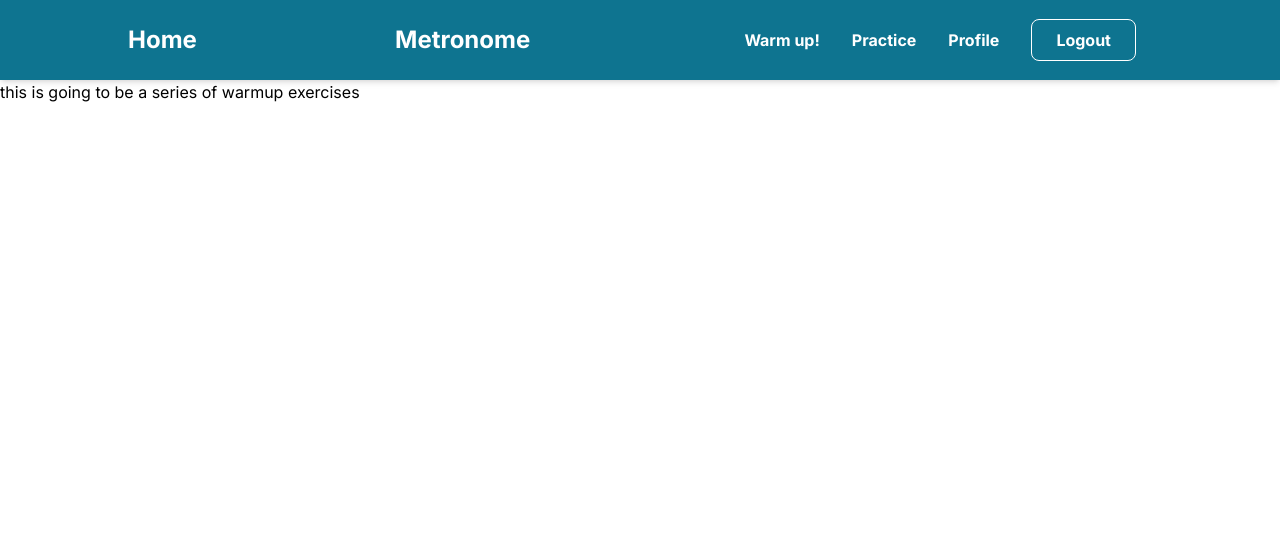
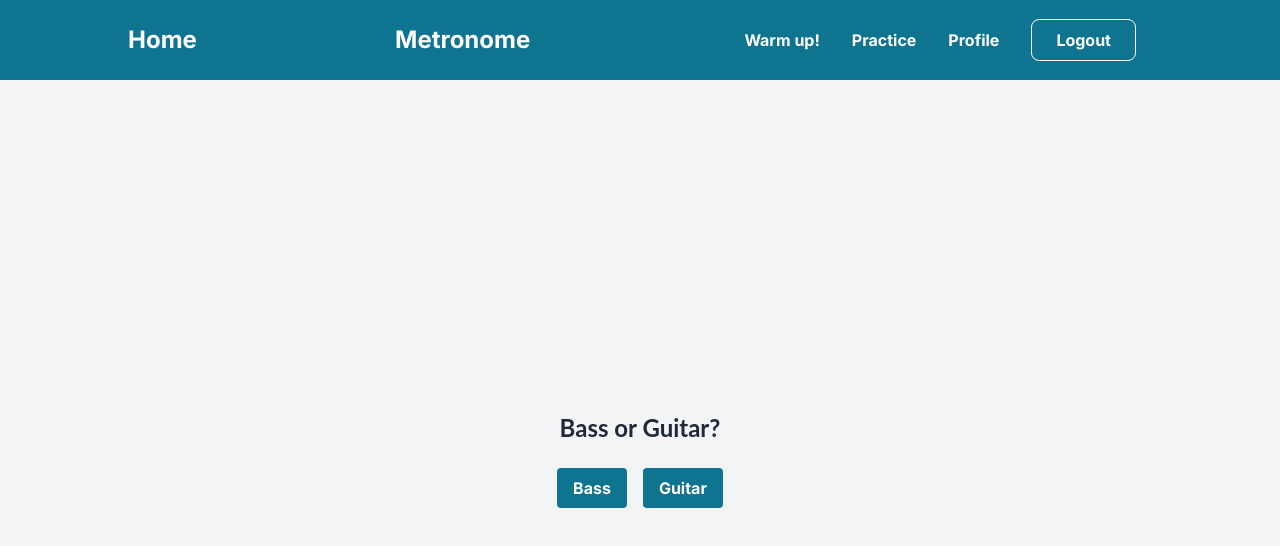
Before and after one commit to AAMCortez/jazz-riff-lab, a Next.js app: page /warmup in a window 1280 px wide. Shown: the top 546 px of the page. Built offline with nearby package versions, Linux system fonts and the light colour scheme.

Commit message:
warmup separation. needs content

```diff
--- a/src/app/components/main-navigation/main-navigation.tsx
+++ b/src/app/components/main-navigation/main-navigation.tsx
@@ -11,6 +11,7 @@ export default function MainNavigation({}: Props) {
          <Link className="no-underline text-white font-bold" href="/">
             <div className="font-lato text-2xl text-white m-0">Home</div>
          </Link>
+         {/*Metronome needs to go somewhere else */}
          <Link className="no-underline text-white font-bold" href="/metronome">
             <div className="font-lato text-2xl text-white m-0">Metronome</div>
          </Link>
--- /dev/null
+++ b/src/app/components/warmup/WarmupBass.tsx
@@ -0,0 +1,14 @@
+import React from "react";
+
+type Props = {};
+
+function WarmupBass({}: Props) {
+  return (
+    <div className="text-xl font-bold">
+      Warmup for Bass
+      {/* Add your bass-specific content here */}
+    </div>
+  );
+}
+
+export default WarmupBass;
--- /dev/null
+++ b/src/app/components/warmup/WarmupGuitar.tsx
@@ -0,0 +1,14 @@
+import React from "react";
+
+type Props = {};
+
+function WarmupGuitar({}: Props) {
+   return (
+      <div className="text-xl font-bold">
+         Warmup for Guitar
+         {/* Add your guitar-specific content here */}
+      </div>
+   );
+}
+
+export default WarmupGuitar;
--- a/src/app/warmup/page.tsx
+++ b/src/app/warmup/page.tsx
@@ -1,13 +1,38 @@
-import React from 'react'
+"use client"
+import React, { useState } from "react";
+import WarmupBass from "../components/warmup/WarmupBass";
+import WarmupGuitar from "../components/warmup/WarmupGuitar";
 
-type Props = {}
+type Props = {};
 
 function WarmUp({}: Props) {
-  return (
-    <div>
-        this is going to be a series of warmup exercises
-    </div>
-  )
+   const [selectedInstrument, setSelectedInstrument] = useState<
+      "Bass" | "Guitar" | null
+   >(null);
+
+   return (
+      <div className="flex flex-col items-center justify-center min-h-screen bg-gray-100 text-gray-800">
+         <h1 className="text-2xl font-bold mb-4">Bass or Guitar?</h1>
+
+         <div className="mb-8">
+            <button
+               onClick={() => setSelectedInstrument("Bass")}
+               className="bg-cyan-700 hover:bg-cyan-600 text-white font-bold py-2 px-4 m-2 rounded"
+            >
+               Bass
+            </button>
+            <button
+               onClick={() => setSelectedInstrument("Guitar")}
+               className="bg-cyan-700 hover:bg-cyan-600 text-white font-bold py-2 px-4 m-2 rounded"
+            >
+               Guitar
+            </button>
+         </div>
+
+         {selectedInstrument === "Bass" && <WarmupBass />}
+         {selectedInstrument === "Guitar" && <WarmupGuitar />}
+      </div>
+   );
 }
 
-export default WarmUp
+export default WarmUp;
```
